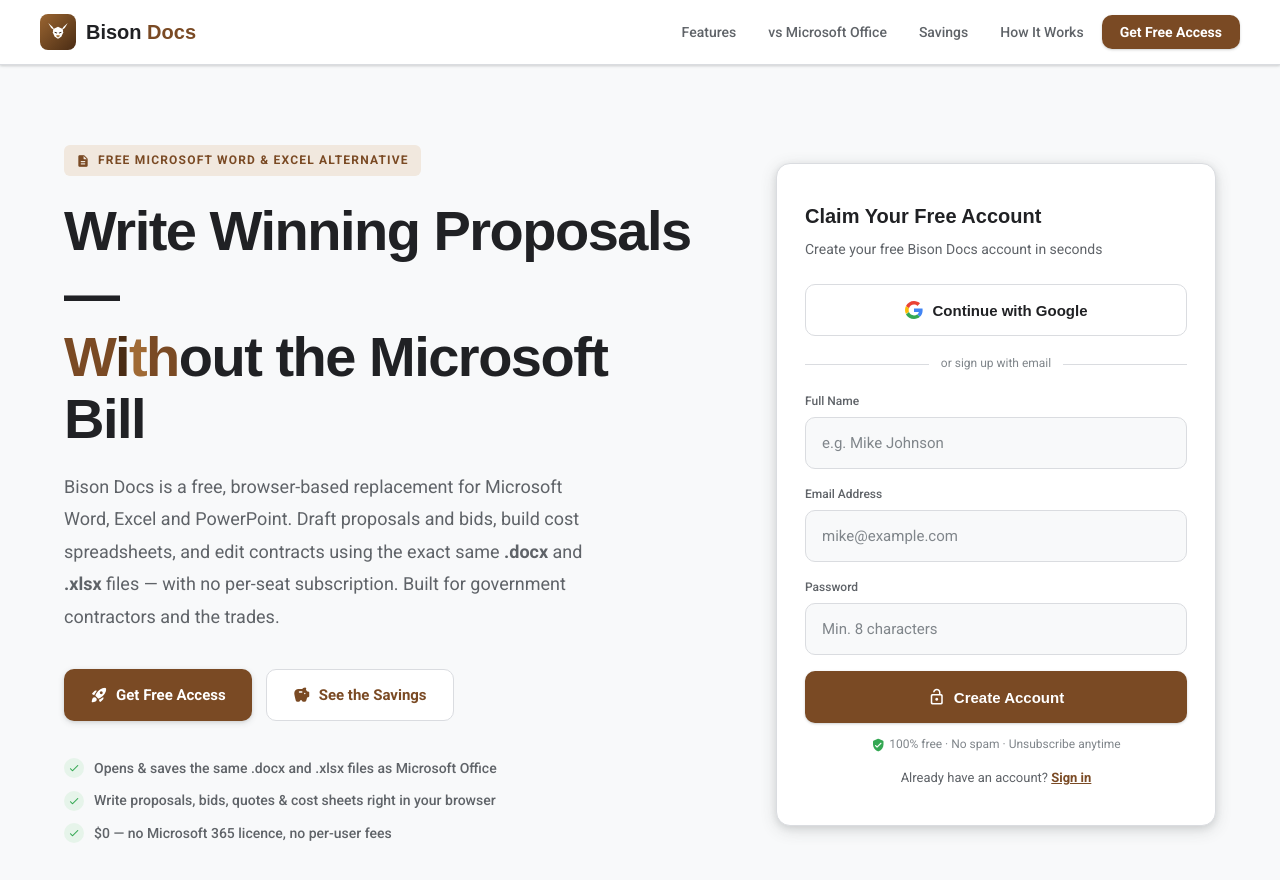
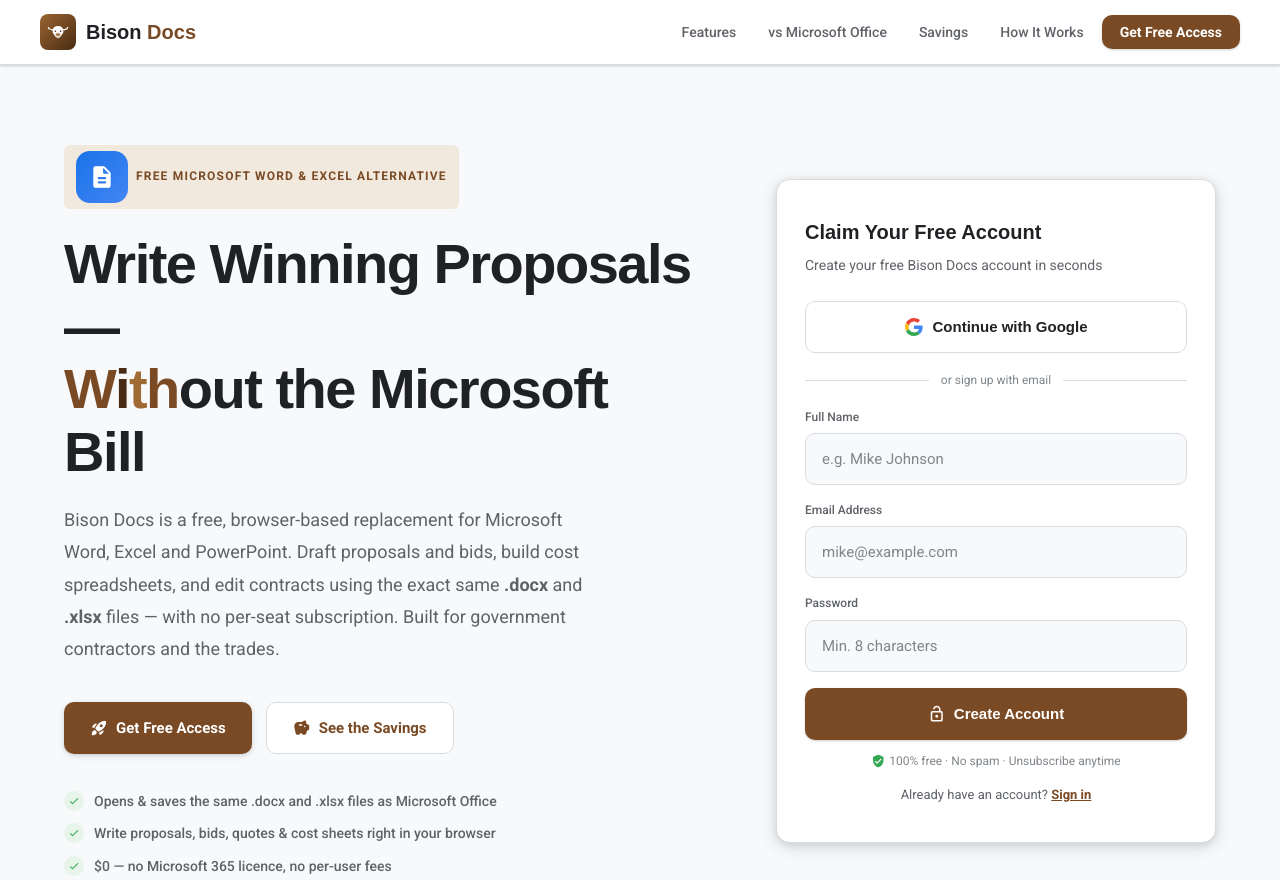
Before and after one commit to bluerocket722/bisondoc, a website: page index.html in a window 1280 px wide. Shown: the top 880 px of the page. Drawn offline with nearby package versions, Linux system fonts and the light colour scheme; a web font is replaced by a local one.

Commit message:
Update index.html

```diff
--- a/index.html
+++ b/index.html
@@ -340,21 +340,22 @@
     <a href="#" class="logo">
       <div class="logo-icon">
         <svg viewBox="0 0 64 64" aria-hidden="true">
-          <g fill="#fff">
-            <polygon points="25,29 17,18 6,8 14,21"/>
-            <polygon points="39,29 47,18 58,8 50,21"/>
-            <polygon points="18,27 22,25 21,30"/>
-            <polygon points="46,27 42,25 43,30"/>
-            <polygon points="32,18 43,23 46,33 41,44 34,49 30,49 23,44 18,33 21,23"/>
-          </g>
-          <polygon points="27,40 37,40 35,46 29,46" fill="#c79a63"/>
-          <g fill="#2f1c0c">
-            <polygon points="23,31 30,34 29,36 23,34"/>
-            <polygon points="41,31 34,34 35,36 41,34"/>
-            <circle cx="30" cy="43" r="1"/>
-            <circle cx="34" cy="43" r="1"/>
-          </g>
-        </svg>
+  <g fill="#fff">
+    <path d="M20 27C14 27 8 27 5 22 4 19 6 18 8 19 8 22 13 25 20 24Z"/>
+    <path d="M44 27C50 27 56 27 59 22 60 19 58 18 56 19 56 22 51 25 44 24Z"/>
+    <path d="M19 25C16 24 14 25 14 28 16 28 18 27 19 25Z"/>
+    <path d="M45 25C48 24 50 25 50 28 48 28 46 27 45 25Z"/>
+    <path d="M32 16C24 16 19 20 18 27 17 32 18 36 22 39 24 44 27 47 32 47 37 47 40 44 42 39 46 36 47 32 46 27 45 20 40 16 32 16Z"/>
+    <path d="M30 46C31 50 33 50 34 46Z"/>
+  </g>
+  <ellipse cx="32" cy="39" rx="7" ry="5" fill="#caa173"/>
+  <g fill="#3d2410">
+    <circle cx="25" cy="30" r="2"/>
+    <circle cx="39" cy="30" r="2"/>
+    <ellipse cx="29.5" cy="39" rx="1.1" ry="1.4"/>
+    <ellipse cx="34.5" cy="39" rx="1.1" ry="1.4"/>
+  </g>
+</svg>
       </div>
       <span class="logo-text">Bison<span> Docs</span></span>
     </a>
@@ -382,7 +383,7 @@
 <section class="hero">
   <div class="hero-left">
     <div class="hero-eyebrow">
-      <span class="material-icons-round">description</span>
+      <div class="app-icon blue"><span class="material-icons-round">description</span></div>
       Free Microsoft Word &amp; Excel Alternative
     </div>
     <h1>
```
